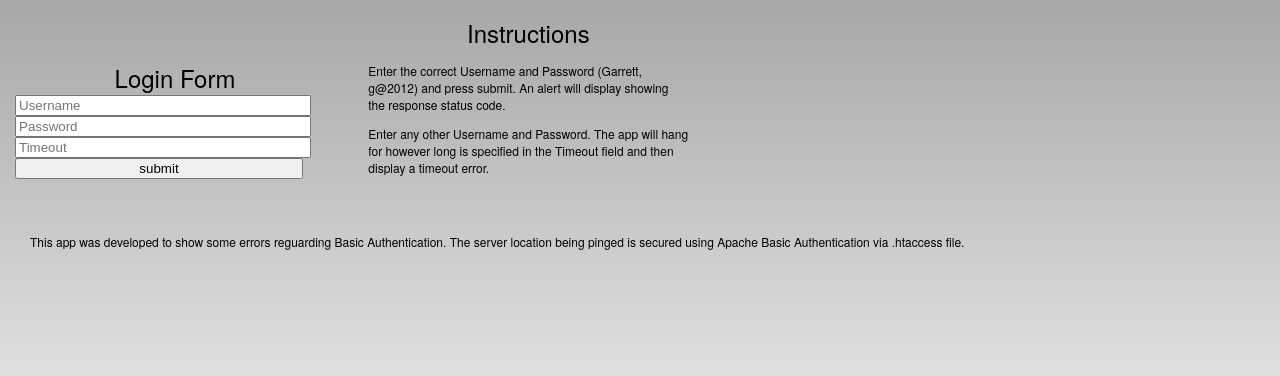
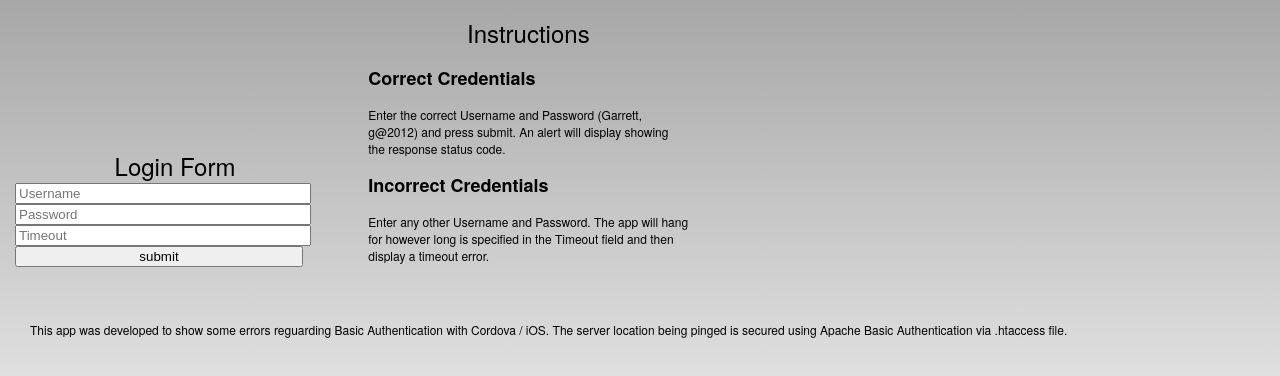
Before and after one commit to whit1440/CordovaAjaxTest, a plain HTML site: page www/index.html in a window 1280 px wide. Drawn offline with Linux system fonts and the light colour scheme.

Commit message:
Added sub headings

```diff
--- a/www/index.html
+++ b/www/index.html
@@ -35,11 +35,13 @@
         </section>
         <section>
             <h1>Instructions</h1>
+            <h2>Correct Credentials</h2>
             <p>Enter the correct Username and Password (Garrett, g@2012) and press submit. An alert will display showing the response status code.</p>
+            <h2>Incorrect Credentials</h2>
             <p>Enter any other Username and Password. The app will hang for however long is specified in the Timeout field and then display a timeout error.</p>
         </section>
         <footer>
-            This app was developed to show some errors reguarding Basic Authentication. The server location being pinged is secured using Apache Basic Authentication via .htaccess file.
+            This app was developed to show some errors reguarding Basic Authentication with Cordova / iOS. The server location being pinged is secured using Apache Basic Authentication via .htaccess file.
         </footer>
         <center>
             <h1 class="blink">Loading</h1>
```
